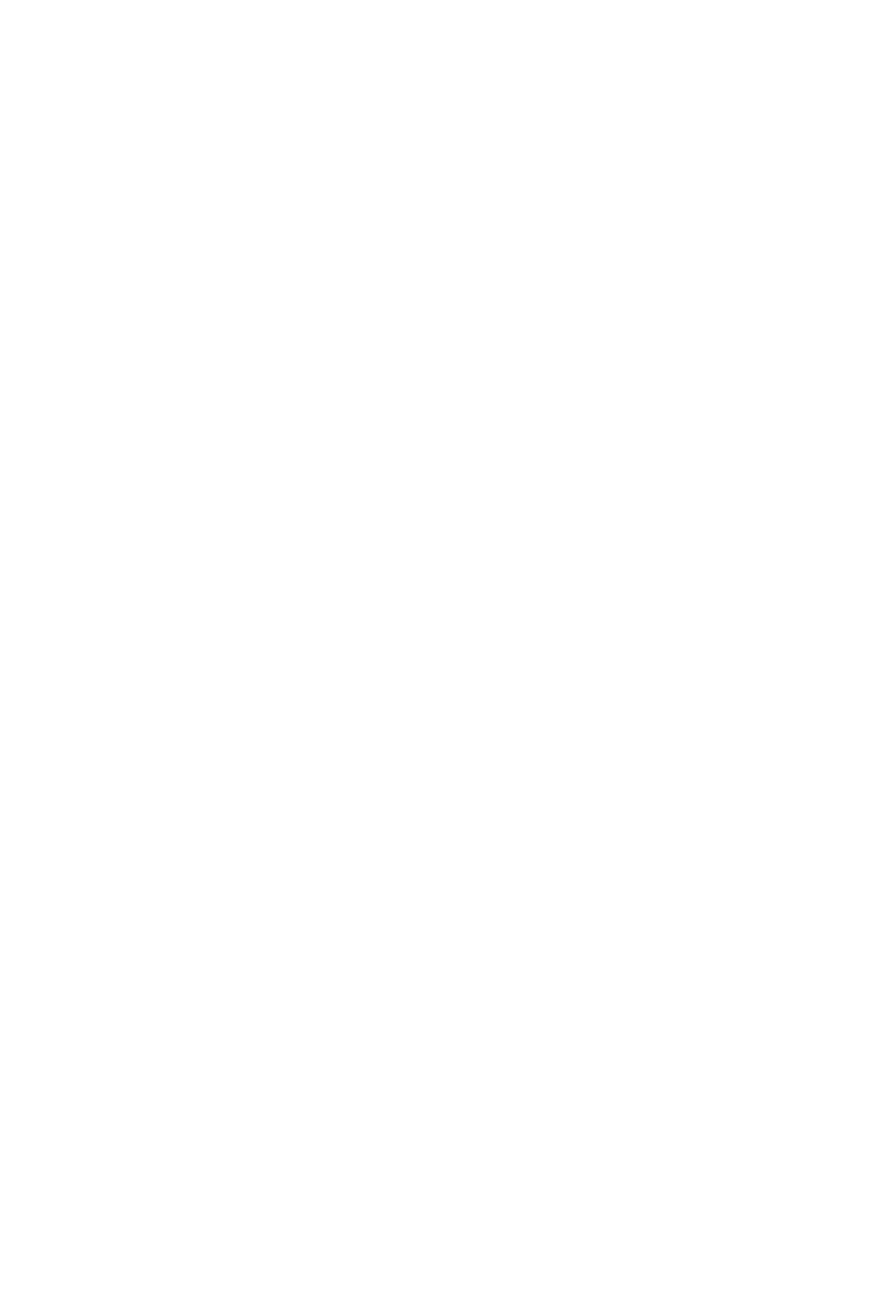
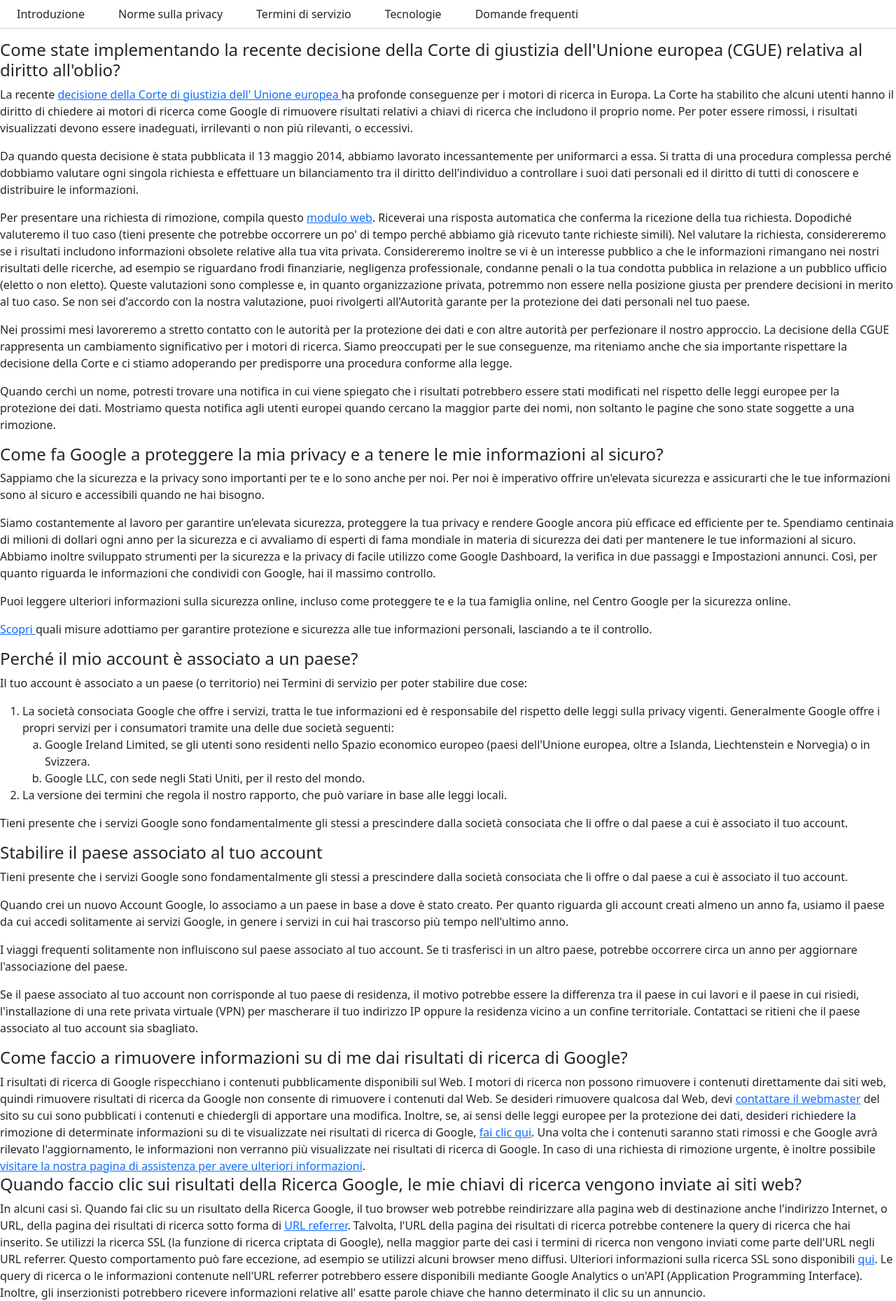
Before and after one commit to Fransch97/php-google-faq, a PHP site: page / in a window 1280 px wide. Before the commit the page is empty. Shown: the whole page at 70% size. Before the commit the page ends 800 px from the top, so only its background shows below. Run offline with PHP 8.4, Linux system fonts and the light colour scheme.

Commit message:
first html

```diff
--- a/index.php
+++ b/index.php
@@ -16,7 +16,7 @@ $dblinks = [
 $dbfaqs = [
 
     [
-        'quest' => "Come state implementando la recente decisione della Corte di giustizia dell'Unione europea (CGUE) relativa al diritto all'oblio?",
+        'question' => "Come state implementando la recente decisione della Corte di giustizia dell'Unione europea (CGUE) relativa al diritto all'oblio?",
         'answer' => '
         <p>
             La recente <a href="#">decisione della Corte di giustizia dell\' Unione europea </a> ha profonde conseguenze per i motori di ricerca in Europa. La Corte ha stabilito che alcuni utenti hanno il diritto di chiedere ai motori di ricerca come Google di rimuovere risultati relativi a chiavi di ricerca che includono il proprio nome. Per poter essere rimossi, i risultati visualizzati devono essere inadeguati, irrilevanti o non più rilevanti, o eccessivi.
@@ -133,16 +133,33 @@ $dbfaqs = [
     <link rel="shortcut icon" href="./img/google-flat.png" type="image/x-icon">
     <link href="https://cdn.jsdelivr.net/npm/bootstrap@5.2.0-beta1/dist/css/bootstrap.min.css" rel="stylesheet" integrity="sha384-0evHe/X+R7YkIZDRvuzKMRqM+OrBnVFBL6DOitfPri4tjfHxaWutUpFmBp4vmVor" crossorigin="anonymous">
     <script src="https://cdn.jsdelivr.net/npm/bootstrap@5.2.0-beta1/dist/js/bootstrap.bundle.min.js" integrity="sha384-pprn3073KE6tl6bjs2QrFaJGz5/SUsLqktiwsUTF55Jfv3qYSDhgCecCxMW52nD2" crossorigin="anonymous"></script>
+    <style>
+        li.no-style{
+            list-style: none;
+        }
+        ul{
+            padding: 0;
+            border-bottom: 1px solid lightgrey;
+        }
+    </style>
 </head>
 <body>
     <!-- HEADER  -->
     <header>
-
+        <ul class="d-flex">
+            <?php foreach($dblinks as $link) :?>
+                <li class="mx-4 py-2 no-style"><?php echo $link ?></li>
+            <?php endforeach;?>
+        </ul>
     </header>
     <!--END HEADER  -->
 
     <!-- MAIN  -->
     <main>
+        <?php foreach($dbfaqs as $faq) : ?>
+        <h4><?php echo $faq['question'] ?></h4>
+        <?php echo $faq['answer'] ?>
+        <?php endforeach;?>
 
     </main>
     <!-- END MAIN  -->
```
